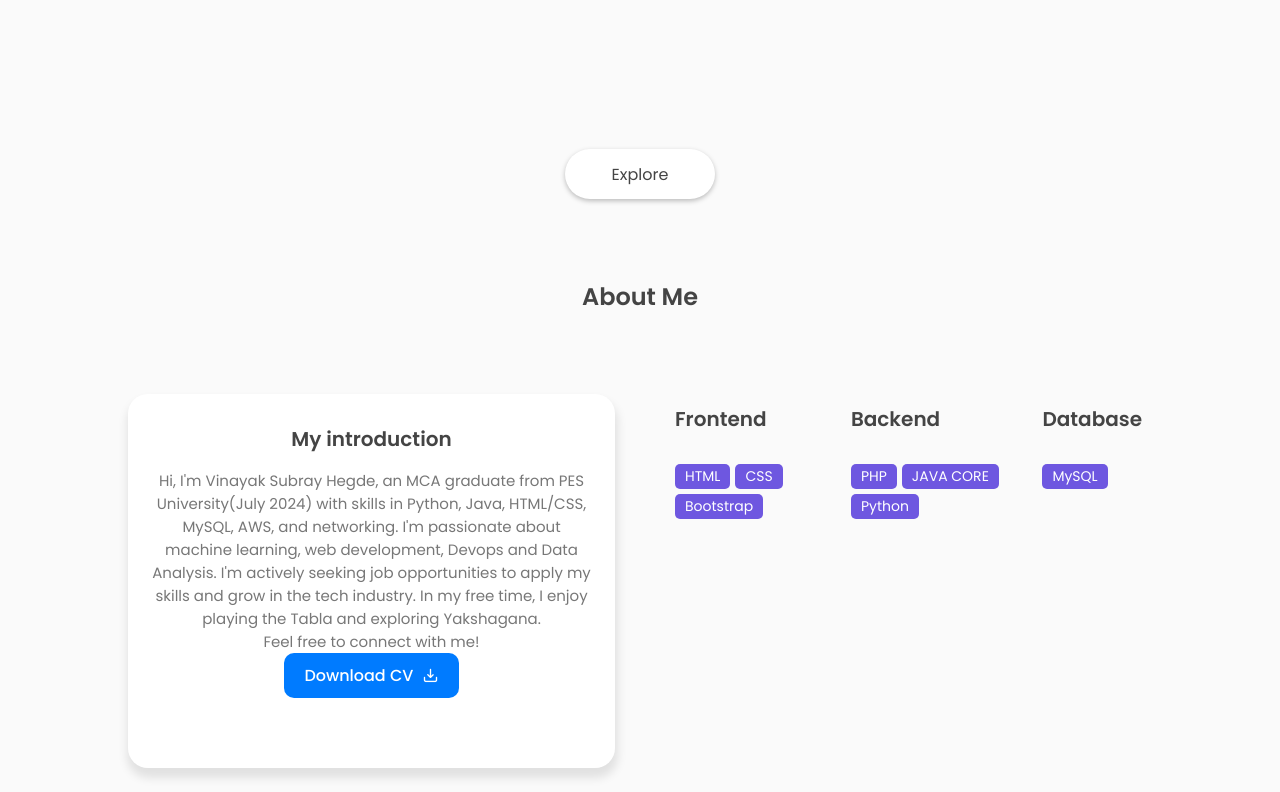
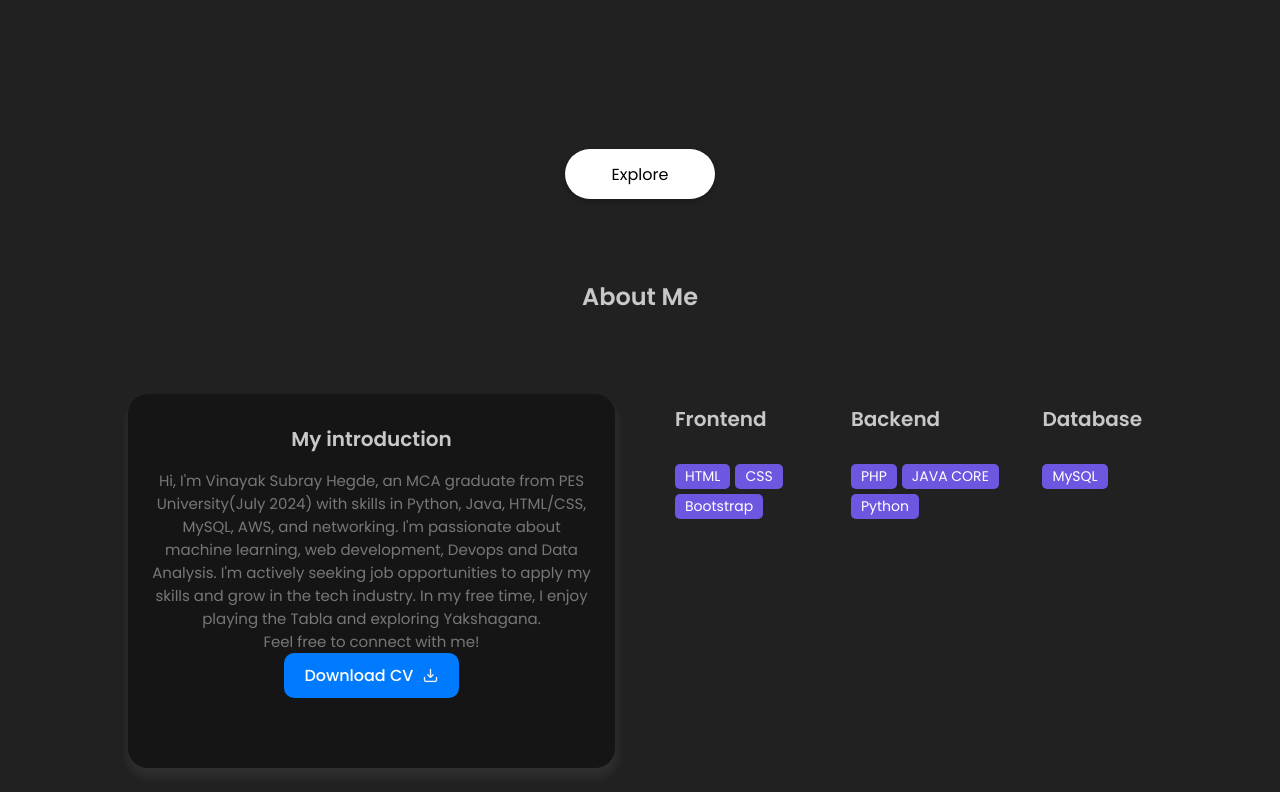
Before and after one commit to vinayak-h/vinayak-h.github.io, a plain HTML site: page index.html in a window 1280 px wide. Shown: the part 601-1393 px from the top of the page. Drawn offline with nearby package versions, Linux system fonts and the light colour scheme.

Commit message:
Update style.css

```diff
--- a/assets/css/style.css
+++ b/assets/css/style.css
@@ -2,20 +2,21 @@
 @import url('https://fonts.googleapis.com/css2?family=Poppins:wght@400;500;600;700&display=swap');
 
 /* ----- VARIABLES ----- */
-:root{
-    --body-color: rgb(250, 250, 250);
+:root {
+    /* Dark theme colors */
+    --body-color: rgba(0, 0, 0, 0.87); /* Dark background color */
     --color-white: rgb(255, 255, 255);
 
-    --text-color-second: rgb(68, 68, 68);
-    --text-color-third: rgb(30, 159, 171);
+    --text-color-second: rgb(200, 200, 200); /* Lighter text for dark theme */
+    --text-color-third: rgb(30, 159, 171); /* You can leave this or change it */
 
+    /* Modify other colors if needed */
     --first-color: rgb(110, 87, 224);
     --first-color-hover: rgb(40, 91, 212);
 
     --second-color: rgb(0, 201, 255);
     --third-color: rgb(192, 166, 49);
-    --first-shadow-color: rgba(0, 0, 0, 0.1);
-
+    --first-shadow-color: rgba(0, 0, 0, 0.3); /* Darker shadow for contrast */
 }
 
 /* ----- BASE ----- */
@@ -71,6 +72,7 @@ html{
 /* ----- GLOBAL ICONS DESIGN ----- */
 i{
     font-size: 16px;
+    color: #efefef;
 }
 
 /* ------- BASE -------- */
@@ -133,7 +135,7 @@ nav{
 }
 .active-link{
     position: relative;
-    color: var(--first-color);
+    color: white;
     transition: .3;
 }
 .active-link::after{
@@ -144,7 +146,7 @@ nav{
     transform: translate(-50%, -50%);
     width: 5px;
     height: 5px;
-    background: var(--first-color);
+    background: white;
     border-radius: 50%;
 }
 
@@ -218,7 +220,7 @@ nav{
     width: 40px;
     height: 40px;
     border-radius: 50%;
-    box-shadow: 0px 2px 5px 0px rgba(0, 0, 0, 0.25);
+    box-shadow: 0px 2px 5px 0px rgba(255, 255, 255, 0.211);
     cursor: pointer;
 }
 .icon:hover{
@@ -264,7 +266,7 @@ nav{
    height: 50px;
    gap: 5px;
    text-decoration: none;
-   color: var(--text-color-second);
+   color: black;
    background: var(--color-white);
    border-radius: 30px;
    box-shadow: 0 2px 5px 0 rgba(0, 0, 0, 0.25);
@@ -317,8 +319,8 @@ h3{
     padding-block: 30px 70px;
     padding-inline: 20px;
     width: 100%;
-    background: var(--color-white);
-    box-shadow: 1px 8px 10px 2px var(--first-shadow-color);
+    background: rgba(0, 0, 0, 0.34);
+    box-shadow: 1px 8px 10px 2px rgba(255, 255, 255, 0.064);
     border-radius: 20px;
 }
 .about-info p{
@@ -404,6 +406,7 @@ h3{
 }
 .project-box:hover.project-box i,
 .project-box:hover.project-box>h3,
+.project-box:hover.project-box>a,
 .project-box:hover.project-box>label{
     color: var(--color-white);
     z-index: 2;
@@ -501,7 +504,7 @@ footer{
     align-items: center;
     flex-direction: column;
     row-gap: 30px;
-    background: #F8F8F8;
+    background: #000000;
     padding-block: 40px 60px;
 }
 .top-footer p{
@@ -610,6 +613,7 @@ footer{
     }
     .about-info, .contact-info{
         width: 100%;
+        background-color: black;
     }
     .project-container{
         justify-content: center;
```
